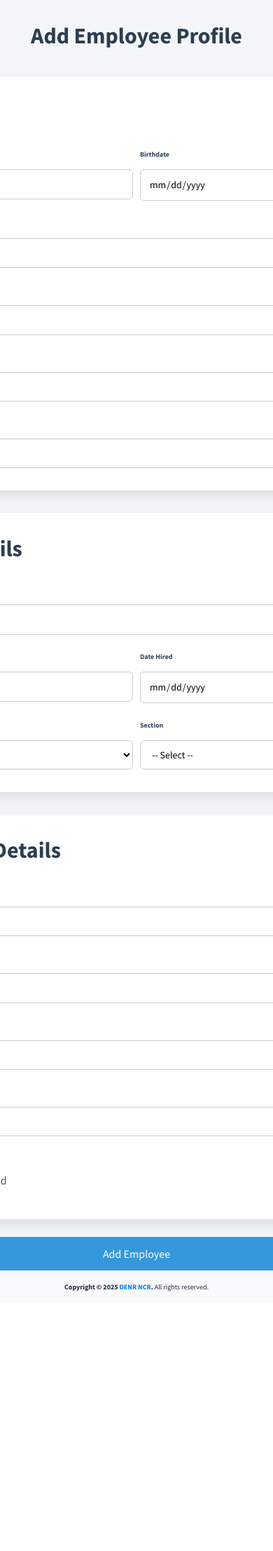
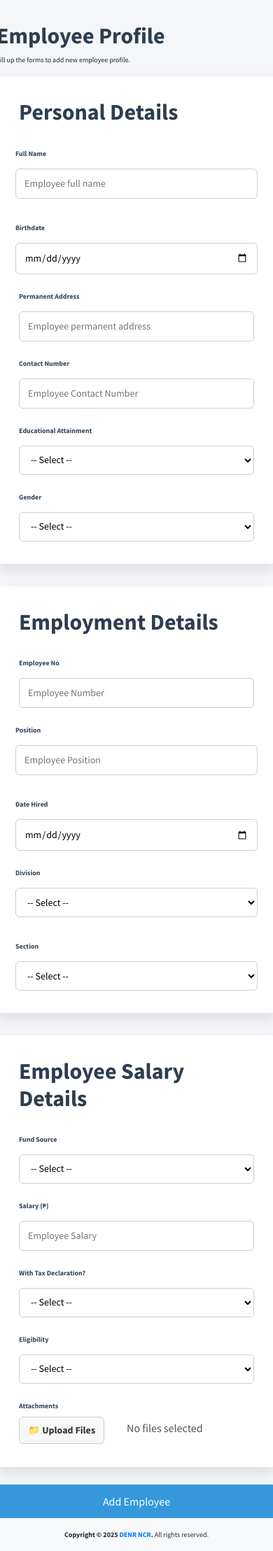
Before and after one commit to Shashimii/denr_ncr_project, a Django app: template payslip_generation_system/templates/add_emp.html in a window 390 px wide; the page is wider, and only the part inside the window is pictured. Shown: the part 57-2274 px from the top of that part at 70% size. Before the commit the page ends 1903 px from the top of that part, so only its background shows below. Run offline with Django 4.2, Linux system fonts and the light colour scheme; the template is opened without the code that fills it, so the values that code supplies are empty; some libraries are stand-ins or nearby versions.

```diff
--- a/payslip_generation_system/templates/add_emp.html
+++ b/payslip_generation_system/templates/add_emp.html
@@ -18,8 +18,12 @@
             font-weight: 800;
         }
 
-        .page-header {
-            padding: 2rem;
+        .section-header {
+            min-width: 60rem;
+            margin-top: 2rem;
+            display: flex;
+            align-items: center;
+            justify-content: space-between;
         }
 
         .form-main {
@@ -170,11 +174,43 @@
             color: #555;
             word-break: break-word;
         }
+
+        @media screen and (max-width: 1024px) {
+            .section-header {
+                min-width: 40rem;
+            }
+
+            .form-container {
+                min-width: 40rem;
+            }
+
+            .form-row {
+                grid-template-columns: repeat(1, 1fr);
+            }
+
+        }
+
+        @media screen and (max-width: 599px) {
+            .section-header {
+                min-width: 25rem;
+            }
+
+            .form-container {
+                min-width: 25rem;
+            }
+
+            .form-row {
+                grid-template-columns: repeat(1, 1fr);
+            }
+        }
     </style>
 
     <div class="main">
-        <div class="page-header">
-            <h2>Add Employee Profile</h2>
+        <div class="section-header">
+            <div>
+                <h2>Employee Profile</h2>
+                <p>Fill up the forms to add new employee profile.</p>
+            </div>
         </div>
 
         <form action="{% url 'add_employee' %}" method="POST" enctype="multipart/form-data">
```
